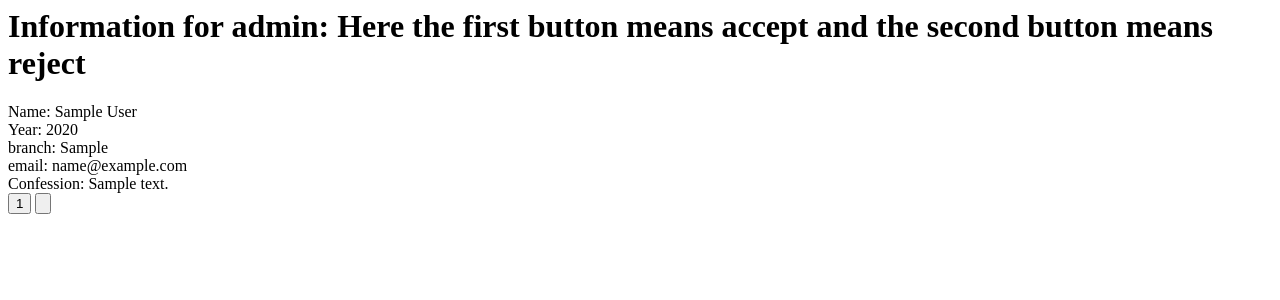
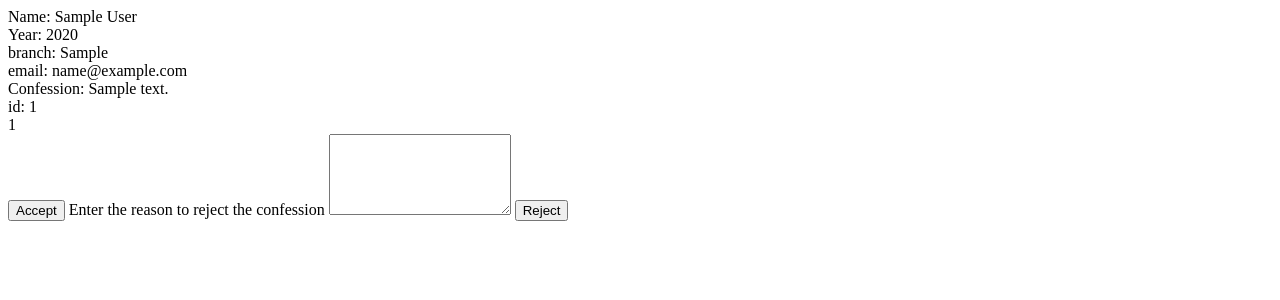
Before and after one commit to Teamexe/confession-site, a PHP site: page /confession/admin.php in a window 1280 px wide. Shown: the top 300 px of the page. Run offline with PHP 8.4, Linux system fonts and the light colour scheme; tables that the repository leaves empty or names only in its code hold one stand-in row (values such as "Sample post").

Commit message:
added reject functionality and connected with gmail

```diff
--- a/admin.php
+++ b/admin.php
@@ -9,10 +9,6 @@
 <html>
     <body>
         <div id="container">
-            <h1>
-            Information for admin:
-                Here the first button means accept and the second button means reject
-            </h1>
             <?php
             while($row=mysqli_fetch_array($result))
             {?>
@@ -54,10 +50,21 @@
                         <?php echo $row['message']?>
                     </span>
                 </div>
+                <span> id:</span>
+                <span>
+                    <?php echo $row['id'];?>
+                </span>
                 <div class="buttons">
+                    <?php echo $row['id']?>
                     <form role="form" method="post" action="<?php echo htmlspecialchars($_SERVER["PHP_SELF"]);?>">
-                        <input type="submit" name="accept" value="<?php echo $row['id']?>">
-                        <input type="submit" name="reject" value="<?php $row['id']?>">
+                        <button type="submit" value="<?php echo $row['id']?>" name="accept">Accept</button>
+                        <?php if($row['email']!=""){
+                            echo "Enter the reason to reject the confession ";
+                            $name="reason";
+                            $rows="5";
+                            echo "<textarea name='$name' rows='$rows'></textarea>";
+                        }?>
+                        <button type="submit" value="<?php echo $row['id']?>" name="reject">Reject</button>
                     </form>
                 </div>
                 <br>
@@ -74,14 +81,53 @@
             if(isset($_POST['accept']))
             {
                 $id=$_POST["accept"];
+                $subject="Acceptance of confession";
                 $sql="update adminperm
                      set permission=1
                      where id='$id';";
+                $msg="Your message has been verified and published on the site";
                 $result=mysqli_query($db, $sql);
                 if(!$result)die ("Database access failed:". mysql_error());
+                $sql="select email from adminperm where id='$id'";
+                $result=mysqli_query($db, $sql);
+                if(!$result)die ("Database access failed:". mysqli_error());
+                while($row = mysqli_fetch_assoc($result)){
+                    if(mail($row['email'],$subject,$msg,"")){
+                        $message="person has been sent msg";
+                        echo "<script> alert('$message');</script>";
+                    }
+                    else{
+                        $message="person can't be notified";
+                        echo "<script> alert('$message');</script>";
+                    }
+                }
 
+            }
+
+            if(isset($_POST['reject']))
+            {
+                $id=$_POST['reject'];
+                $msg=$_POST["reason"];
+                $subject="from confession site team.exe";
+                $sql="select email from adminperm where id='$id'";
+                $result=mysqli_query($db, $sql);
+                if(!$result)die ("Database access failed:". mysqli_error());
+                while($row = mysqli_fetch_assoc($result)){
+                    if(mail($row['email'],$subject,$msg,"")){
+                        $message="person has been sent msg";
+                        echo "<script> alert('$message');</script>";
+                    }
+                    else{
+                        $message="person can't be notified";
+                        echo "<script> alert('$message');</script>";
+                    }
+                }
+               $sql="delete from adminperm where id='$id'";
+                $result=mysqli_query($db,$sql);
+                if(!$result)die("Entry can't be deleted");
             }
              mysqli_close($db);
         ?>
+
     </body>
 </html>
```
Also changed, not shown: adminreport.php (added). Lines whose indentation alone changed are shown as unchanged.
